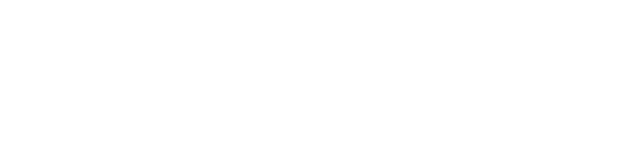
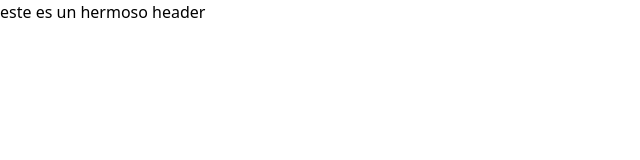
Before and after one commit to soyjialva/intro-git, a plain HTML site: page index.html in a window 1280 px wide. Shown: the whole page, without its empty margins (0-640 px from the left). Drawn offline with nearby package versions, Linux system fonts and the light colour scheme.

Commit message:
mensaje header

```diff
--- a/index.html
+++ b/index.html
@@ -7,6 +7,7 @@
   </head>
   <body>
       <!-----HEADER-->
+      <p>este es un hermoso header</p>
       <!-----MAIN---->
       <!-----FOOTER-->
     </h1>
```
